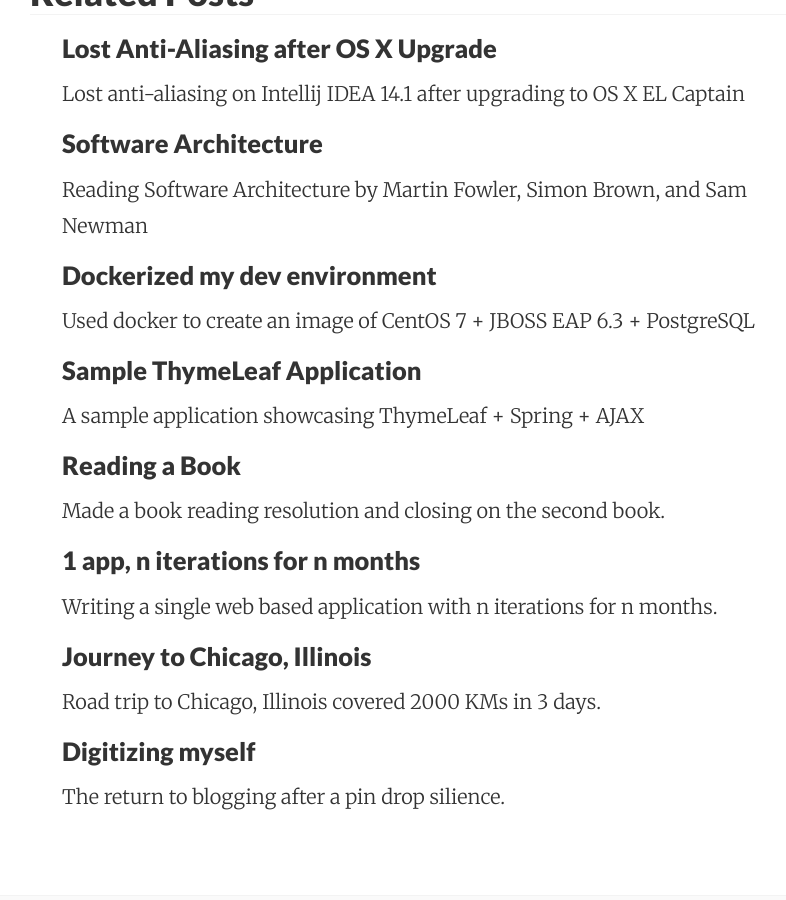
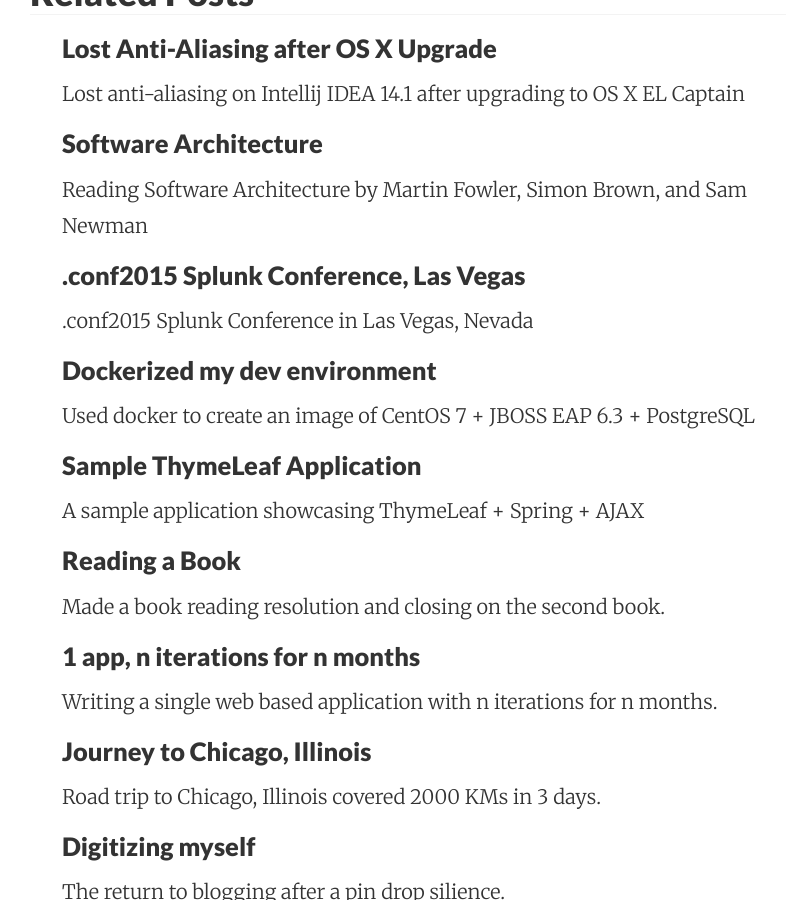
Before and after one commit to cointify/cointify.github.io, a Jekyll site: the page built from _posts/2015-10-26-protocol-switch.md, in a window 1280 px wide and 900 px high, scrolled down 1315 px. Shown: the whole window, without its empty margins (226-1012 px from the left). Built offline with Jekyll 4.4.1, drawn with Linux system fonts in a browser that asks for light colours; Markdown is read by kramdown in place of the engine named in the settings.

Commit message:
Splunk Conference Las Vegas

```diff
--- /dev/null
+++ b/_posts/2015-09-20-splunk-conf-vegas.md
@@ -0,0 +1,13 @@
+---
+layout:     post
+title:      .conf2015 Splunk Conference, Las Vegas
+date:       2015-09-20 18:28:00
+summary:    .conf2015 Splunk Conference in Las Vegas, Nevada
+categories: conference
+---
+
+![Hotel]({{ site.url }}/images/JAT_6303.jpg)
+![New York Hotels]({{ site.url }}/images/JAT_6370.jpg)
+![Eiffel tower]({{ site.url }}/images/JAT_6427.jpg)
+![Eiffel tower]({{ site.url }}/images/JAT_6432.jpg)
+![Caesars Palace]({{ site.url }}/images/JAT_6459.jpg)
--- a/_posts/2015-10-26-protocol-switch.md
+++ b/_posts/2015-10-26-protocol-switch.md
@@ -2,7 +2,7 @@
 layout:     post
 title:      Protocol switch behind proxy
 date:       2015-10-26 12:00:00
-summary:    Unable to download atom.io package behind corporate proxy
+summary:    Unable to download Atom.io package behind corporate proxy
 categories: solution
 ---
 
```
Also changed, not shown: 5 other files.
